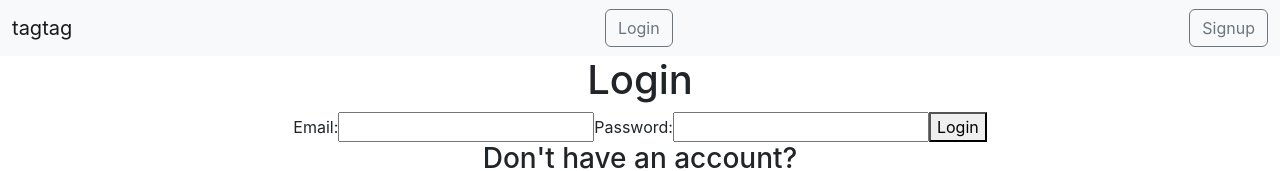
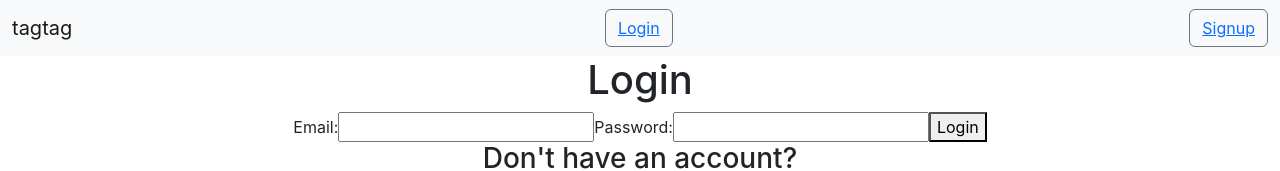
Before and after one commit to semagul/Project-III--UNote, a React (Create React App) app in the folder client/: page /login in a window 1280 px wide. Shown: the top 171 px of the page. Built offline with nearby package versions, Linux system fonts and the light colour scheme.

Commit message:
enchance navbar

```diff
--- a/client/src/components/AddAudioRec.js
+++ b/client/src/components/AddAudioRec.js
@@ -49,9 +49,11 @@
 
         xhr.onload = function (e) { // don't change to arrow arrow func
             if (this.readyState === 4) {
+                console.log(e)
                 const resp = JSON.parse(e.target.responseText)
+                // todo : handle the wrong case
                 setLatestBlobID(resp._id);
-
+                console.log(resp._id)
                 setTitle('');
                 setTags([]);
                 props.getAllAudios();
--- a/client/src/components/Navbar.js
+++ b/client/src/components/Navbar.js
@@ -1,13 +1,12 @@
 import React, { useContext } from 'react'
 import { AuthContext } from '../context/auth'
+import { Link } from 'react-router-dom'
+
 import Button from 'react-bootstrap/Button';
 import Container from 'react-bootstrap/Container';
 import Form from 'react-bootstrap/Form';
 import Nav from 'react-bootstrap/Nav';
 import Navbar from 'react-bootstrap/Navbar';
-
-
-
 
 export default function NavigationBar() {
     const { isLoggedIn, user, logoutUser } = useContext(AuthContext)
@@ -37,62 +36,11 @@
                             </>
                         ) :
                         <>
-                            <Button variant="outline-secondary">Login</Button>
-                            <Button variant="outline-secondary">Signup</Button>
+                            <Button variant="outline-secondary"><Link to="/login">Login</Link></Button>
+                            <Button variant="outline-secondary"><Link to="/signup">Signup</Link></Button>
 
                         </>
                     }
-                    {/* <nav>
-            <Link to="/allitems">
-                <button>All items</button>
-            </Link>
-            {isLoggedIn ?
-                (
-                    <>
-                        <Link to='/notes'>
-                            <button>Notes</button>
-                        </Link>
-                        <Link to='/events'>
-                            <button>Events</button>
-                        </Link>
-                        <Link to='/audios'>
-                            <button>Audios</button>
-                        </Link>
-                        <button onClick={logoutUser}>Logout</button>
-                    </>
-                ) :
-                <>
-                    <Link to="/Signup">
-                        <button>Signup</button>
-                    </Link>
-                    <Link to="/Login">
-                        <button>Login</button>
-                    </Link>
-
-                </>
-            }
-
-        </nav> */}
-
-
-
-
-                    {/* <NavDropdown title="Link" id="navbarScrollingDropdown">
-              <NavDropdown.Item href="#action3">Action</NavDropdown.Item>
-              <NavDropdown.Item href="#action4">
-                Another action
-              </NavDropdown.Item>
-              <NavDropdown.Divider />
-              <NavDropdown.Item href="#action5">
-                Something else here
-              </NavDropdown.Item>
-            </NavDropdown>
-            <Nav.Link href="#" disabled>
-              Link
-            </Nav.Link> */}
-
-
-
 
                 </Container>
             </Navbar>
--- a/client/src/components/helpers/audioStreamWithAuth.js
+++ b/client/src/components/helpers/audioStreamWithAuth.js
@@ -13,7 +13,7 @@
 export default function streamAudioWithAuth(blobURL, authToken) {
 
     console.log("Attempting to stream from");
-    console.log(blobURL);
+    // console.log(blobURL);
 
     // create context
     let audioCtx = new (window.AudioContext || window.webkitAudioContext)();
--- a/client/src/pages/AudioDetails.js
+++ b/client/src/pages/AudioDetails.js
@@ -14,7 +14,7 @@
 		const storedToken = localStorage.getItem('authToken')
 		axios.get(`/api/audios/${id}`, { headers: { Authorization: `Bearer ${storedToken}` } })
 			.then(response => {
-				console.log(response)
+				// console.log(response)
 				setAudio(response.data)
 			})
 			.catch(err => console.log(err))
```
Also changed, not shown: 1 other file (tests, documents, lock files or other folders).
